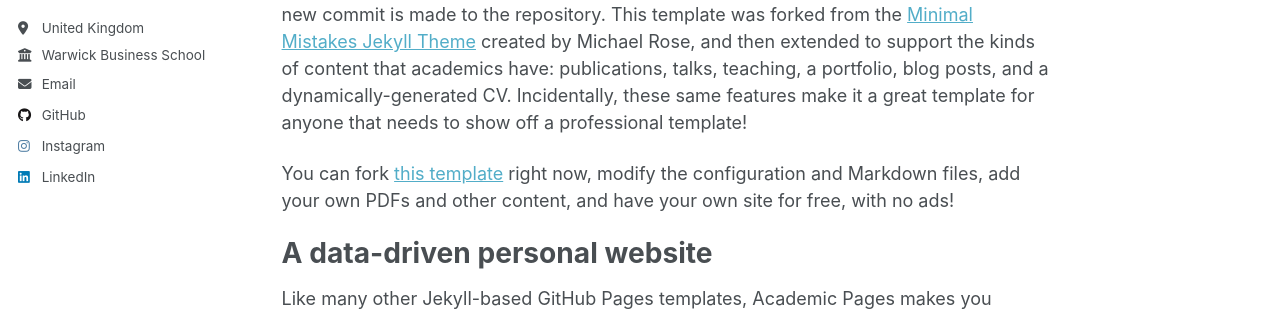
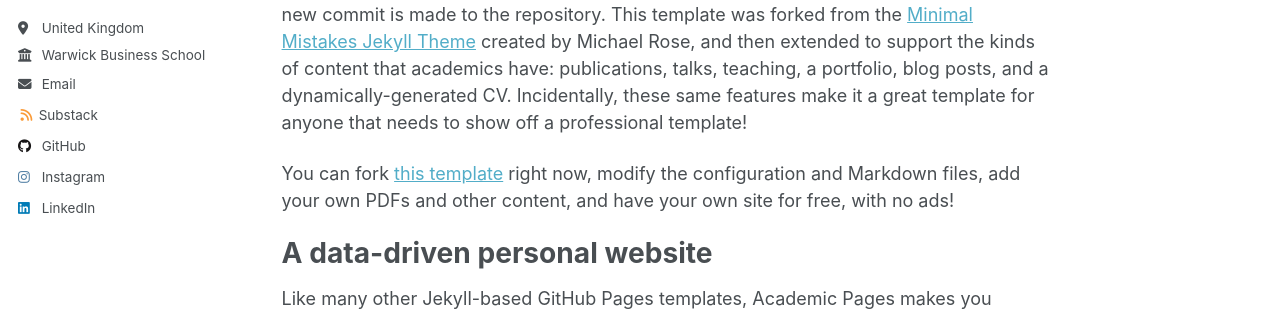
Before and after one commit to shreyasxi/shreyasxi.github.io, a Jekyll site: the page built from _pages/about.md, in a window 1280 px wide. Shown: the part 249-560 px from the top of the page. Built offline with Jekyll 4.4.1, drawn with Linux system fonts in a browser that asks for light colours; a script that is not in the unit is left out.

Commit message:
Update author-profile.html

```diff
--- a/_includes/author-profile.html
+++ b/_includes/author-profile.html
@@ -56,12 +56,23 @@
       {% if author.orcid %}
         <li><a href="{{ author.orcid }}"><i class="ai ai-orcid ai-fw icon-pad-right"></i>ORCID</a></li>
       {% endif %}
+
       {% if author.pubmed %}
         <li><a href="{{ author.pubmed }}"><i class="ai ai-pubmed ai-fw icon-pad-right"></i>PubMed</a></li>
       {% endif %}
+
+      {% if author.substack %}
+        <li>
+          <a href="{{ author.substack }}" itemprop="sameAs" rel="nofollow noopener noreferrer">
+            <i class="fas fa-fw fa-rss" aria-hidden="true"></i> Substack
+          </a>
+        </li>
+      {% endif %}
+
       {% if author.researchgate %}
         <li><a href="{{ author.researchgate }}"><i class="fab fa-fw fa-researchgate icon-pad-right" aria-hidden="true"></i>ResearchGate</a></li>
       {% endif %}
+
       {% if author.scopus %}
         <li><a href="{{ author.scopus }}"><i class="ai ai-scopus ai-fw icon-pad-right"></i>Scopus</a></li>
       {% endif %}
```
